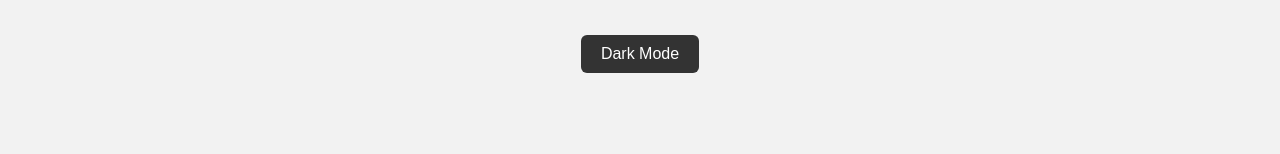
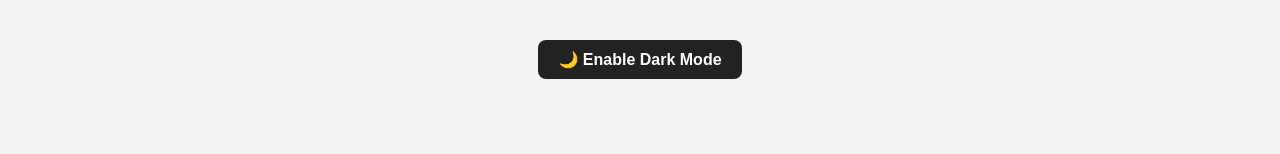
Before and after one commit to AyushmanRaj9507/starter-pack, a React (Create React App) app: page / in a window 1280 px wide. Shown: the top 154 px of the page. Built offline with nearby package versions, Linux system fonts and the light colour scheme.

Commit message:
🌗 Updated Dark Mode toggle button with clear labels and theme support

```diff
--- a/src/App.js
+++ b/src/App.js
@@ -32,11 +32,12 @@ const App = () => {
 
   return (
     <div className={`App ${darkMode ? "dark" : ""}`}>
-      <button className="btn-toggle" onClick={toggleDarkMode}>
-        {darkMode ? "Light Mode" : "Dark Mode"}
+      <button className="btn-dark-toggle" onClick={toggleDarkMode}>
+        {darkMode ? "☀️ Disable Dark Mode" : "🌙 Enable Dark Mode"}
       </button>
       <Tours tours={tours} removeTour={removeTour} />
-    </div>
+  </div>
+
   );
 };
 
--- a/src/styles.css
+++ b/src/styles.css
@@ -167,3 +167,29 @@
 .btn-toggle:hover {
   background-color: #555;
 }
+.btn-dark-toggle {
+  margin: 20px auto;
+  display: block;
+  padding: 10px 20px;
+  background-color: #222;
+  color: #fff;
+  border: none;
+  border-radius: 8px;
+  font-size: 1rem;
+  cursor: pointer;
+  font-weight: bold;
+  transition: background-color 0.3s ease;
+}
+
+.btn-dark-toggle:hover {
+  background-color: #444;
+}
+
+.dark .btn-dark-toggle {
+  background-color: #eee;
+  color: #222;
+}
+
+.dark .btn-dark-toggle:hover {
+  background-color: #ccc;
+}
```
